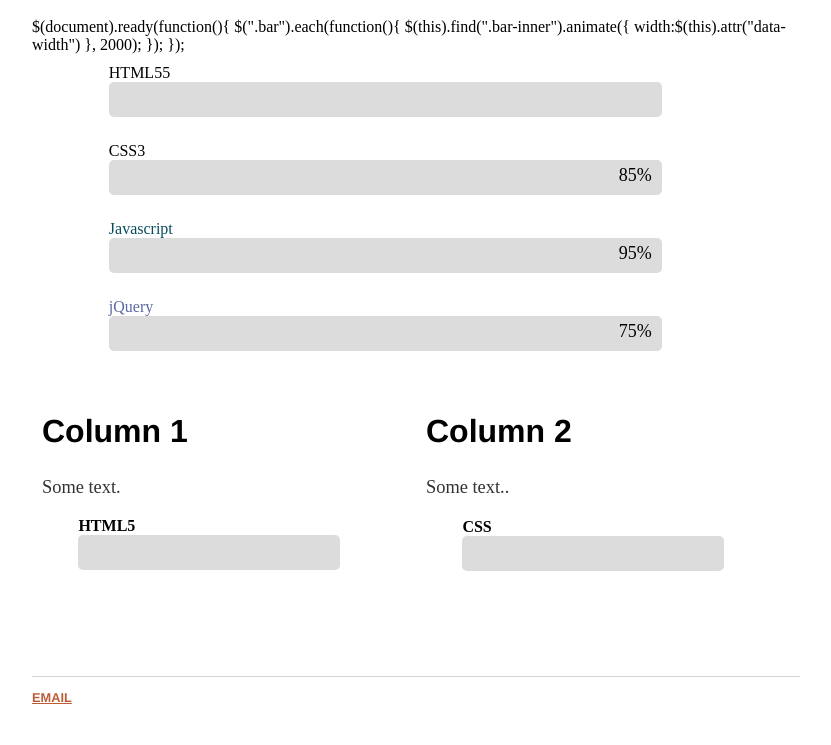
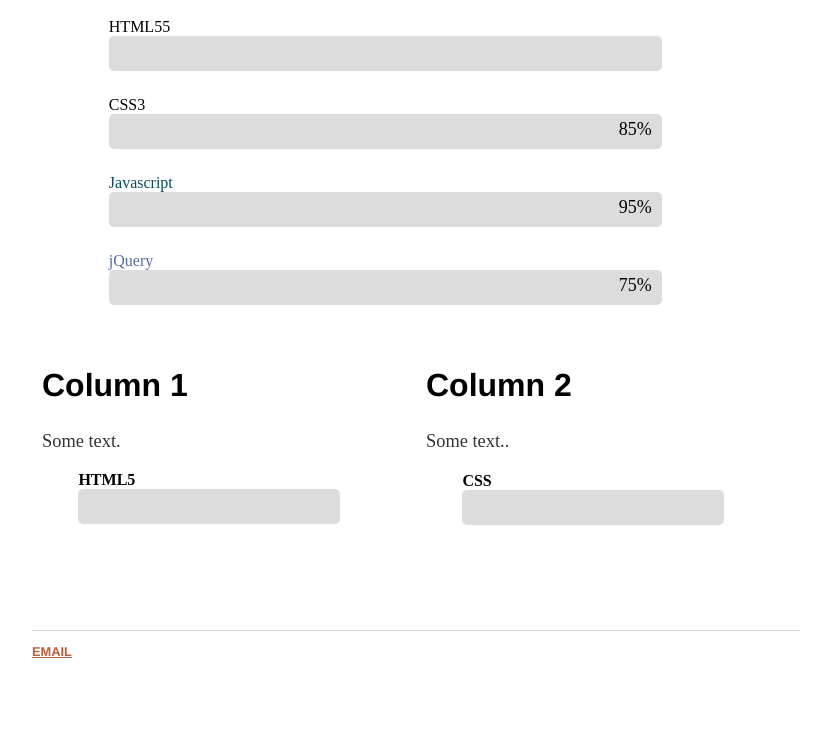
Before and after one commit to rsourki/rsourki.github.io, a Jekyll site: the page built from cv/index.html, in a window 1280 px wide. Shown: the part 680-1425 px from the top of the page, without its empty margins (224-1055 px from the left). Built offline with Jekyll 4.4.1, drawn with Linux system fonts in a browser that asks for light colours; after the commit the page ends 1379 px from its top, so only the background shows below that.

Commit message:
Update index.html

```diff
--- a/cv/index.html
+++ b/cv/index.html
@@ -25,10 +25,10 @@ title: Research - Reza Sourki Webpage
 
 <!-- --------- For Skills ----------- -->
 <!-- <script src="/js/myscript.js"></script>  -->
-  <script scr="https://cdnjs.cloudflare.com/ajax/libs/jquery/3.5.1/jquery.min.js"></script>
+<!-- <script scr="https://cdnjs.cloudflare.com/ajax/libs/jquery/3.5.1/jquery.min.js"></script> -->
 <!-- <script type="text/javascript" scr="https://cdnjs.cloudflare.com/ajax/libs/jquery/3.5.1/jquery.js"></script> -->
 <!--  <script scr="/js/myscript.js"></script>  -->
-  <scrip>
+<!--    <scrip>
     $(document).ready(function(){
         $(".bar").each(function(){
           $(this).find(".bar-inner").animate({
@@ -36,7 +36,7 @@ title: Research - Reza Sourki Webpage
           }, 2000);
         });
     });
-  </script>
+  </script>  -->
 
 
 
```
